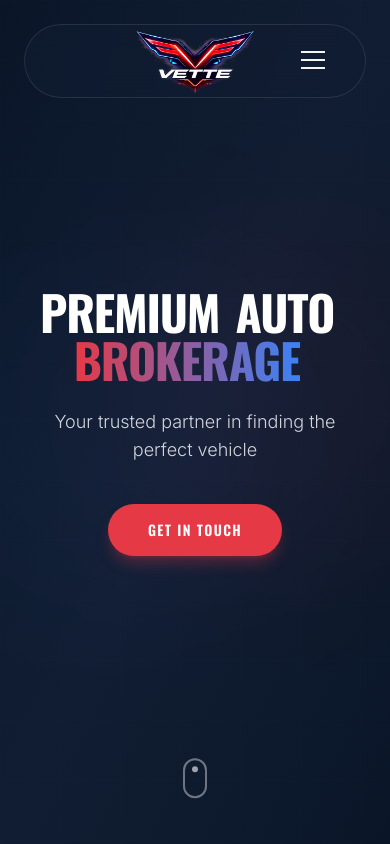
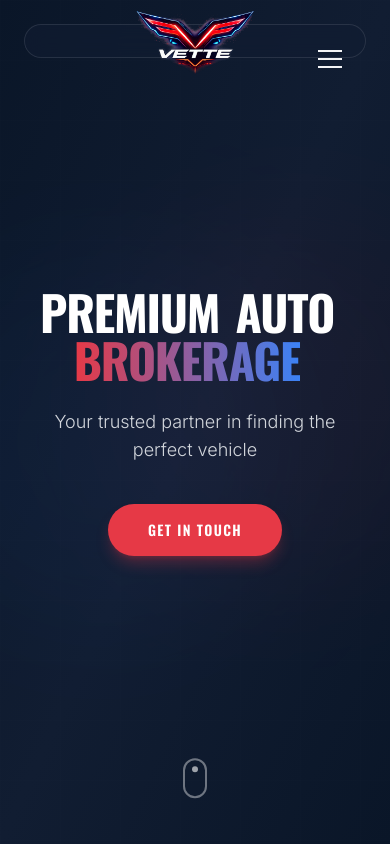
Before and after one commit to sahinerdemir/vette, a Next.js app: page /en in a window 390 px wide. Shown: the top 844 px of the page. Built offline with nearby package versions, Linux system fonts and the light colour scheme.

Commit message:
Fix mobile menu close button hidden behind overlay
Move hamburger/X button outside header container to fixed position
with z-[60], above the menu overlay z-[55].

Co-Authored-By: Claude Opus 4.6 (1M context) <noreply@anthropic.com>

```diff
--- a/src/components/Header.tsx
+++ b/src/components/Header.tsx
@@ -66,9 +66,13 @@ export function Header() {
               <LanguageSwitcher />
             </div>
 
-            {/* Mobile hamburger */}
+          </div>
+        </header>
+      </div>
+
+      {/* Mobile hamburger - outside header for z-index above overlay */}
       <button
-              className="md:hidden ml-auto relative z-[60] w-10 h-10 flex items-center justify-center"
+        className="md:hidden fixed top-10 right-10 z-[60] w-10 h-10 flex items-center justify-center"
         onClick={() => setMenuOpen(!menuOpen)}
         aria-label={menuOpen ? 'Close menu' : 'Open menu'}
         aria-expanded={menuOpen}
@@ -79,9 +83,6 @@ export function Header() {
           <span className={`absolute left-0 h-0.5 w-6 bg-current transition-all duration-300 ${menuOpen ? 'top-2 -rotate-45' : 'top-4'}`} />
         </div>
       </button>
-          </div>
-        </header>
-      </div>
 
       {/* Mobile menu - outside header container */}
       <AnimatePresence>
```
Lines whose indentation alone changed are shown as unchanged.
